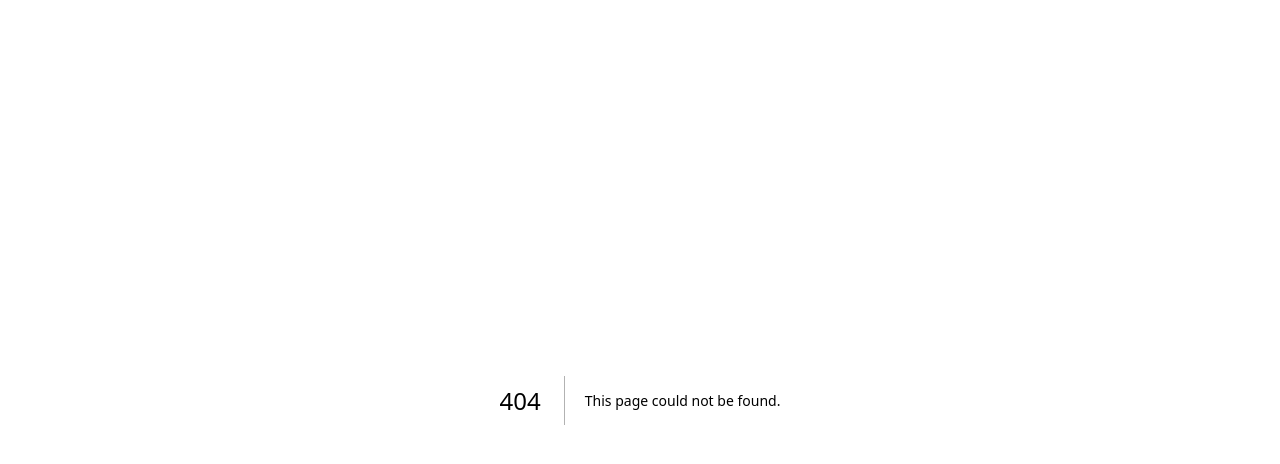
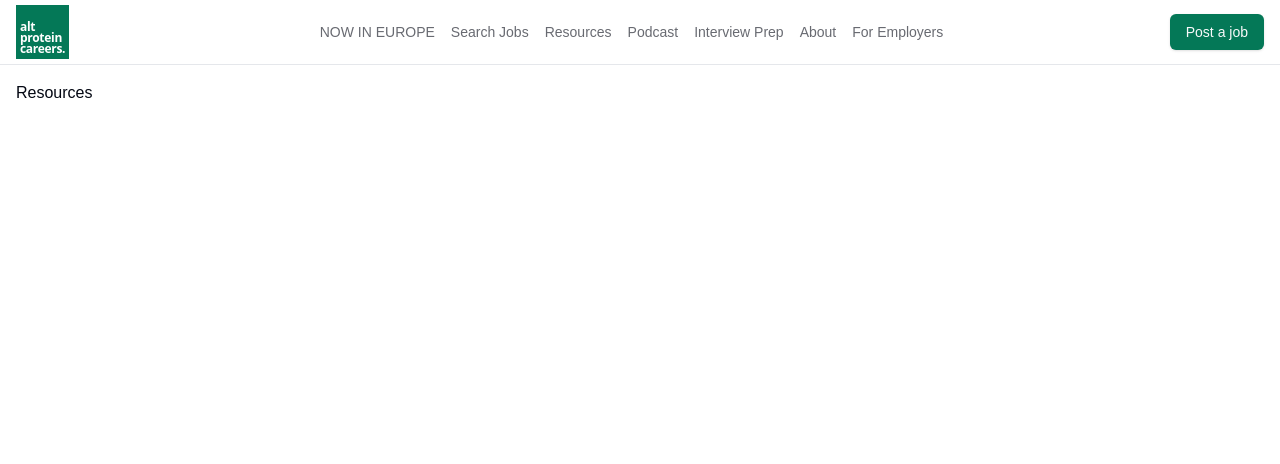
Before and after one commit to jackblackCH/noga-scrapes-it-all, a Next.js app: page /blog in a window 1280 px wide. Before the commit this address had no page. Shown: the top 464 px of the page. Built offline with nearby package versions, Linux system fonts and the light colour scheme.

Commit message:
Add pages

```diff
--- /dev/null
+++ b/app/(web)/about/page.tsx
@@ -0,0 +1,7 @@
+export default function Home() {
+  return (
+    <div>
+      <h1>Abuout</h1>
+    </div>
+  );
+}
--- /dev/null
+++ b/app/(web)/blog/page.tsx
@@ -0,0 +1,7 @@
+export default function Home() {
+  return (
+    <div>
+      <h1>Resources</h1>
+    </div>
+  );
+}
--- /dev/null
+++ b/app/(web)/interview-prep/page.tsx
@@ -0,0 +1,7 @@
+export default function Home() {
+  return (
+    <div>
+      <h1>Interview Prep</h1>
+    </div>
+  );
+}
--- /dev/null
+++ b/app/(web)/jobs/page.tsx
@@ -0,0 +1,7 @@
+export default function Home() {
+  return (
+    <div>
+      <h1>All Jobs</h1>
+    </div>
+  );
+}
--- a/app/page.tsx
+++ b/app/(web)/layout.tsx
@@ -1,4 +1,3 @@
-import { JobBoard } from "@/components/job-board";
 import Logo from "@/components/logo";
 import { Button } from "@/components/ui/button";
 
@@ -6,7 +5,7 @@ function Header() {
   return (
     <header className="border-b">
       <div className="container mx-auto flex h-16 items-center px-4">
-        <a className="mr-6" href="#">
+        <a className="mr-6" href="/">
           <Logo />
         </a>
         <nav className="flex flex-1 items-center justify-center gap-4 text-sm">
@@ -18,37 +17,38 @@ function Header() {
           </a>
           <a
             className="text-foreground/60 transition-colors hover:text-foreground"
-            href="#"
+            href="/jobs"
           >
             Search Jobs
           </a>
           <a
             className="text-foreground/60 transition-colors hover:text-foreground"
-            href="#"
+            href="/blog"
           >
             Resources
           </a>
           <a
             className="text-foreground/60 transition-colors hover:text-foreground"
-            href="#"
+            href="/podcast"
           >
             Podcast
           </a>
           <a
             className="text-foreground/60 transition-colors hover:text-foreground"
-            href="#"
+            href="/interview-prep"
           >
             Interview Prep
           </a>
           <a
             className="text-foreground/60 transition-colors hover:text-foreground"
-            href="#"
+            href="/about"
           >
             About
           </a>
           <a
             className="text-foreground/60 transition-colors hover:text-foreground"
-            href="#"
+            href="https://www.altproteinpartners.com/"
+            target="_blank"
           >
             For Employers
           </a>
@@ -61,11 +61,17 @@ function Header() {
   );
 }
 
-export default function Home() {
+export default function WebLayout({
+  children, // will be a page or nested layout
+}: {
+  children: React.ReactNode;
+}) {
   return (
-    <div>
+    <section>
+      {/* Include shared UI here e.g. a header or sidebar */}
       <Header />
-      <JobBoard />
-    </div>
+
+      <div className="container mx-auto p-4">{children}</div>
+    </section>
   );
 }
--- /dev/null
+++ b/app/(web)/page.tsx
@@ -0,0 +1,9 @@
+import { JobBoard } from "@/components/job-board";
+
+export default function Home() {
+  return (
+    <div>
+      <JobBoard />
+    </div>
+  );
+}
--- /dev/null
+++ b/app/(web)/podcast/page.tsx
@@ -0,0 +1,7 @@
+export default function Home() {
+  return (
+    <div>
+      <h1>Podcast</h1>
+    </div>
+  );
+}
--- /dev/null
+++ b/app/(web)/resources/page.tsx
@@ -0,0 +1,7 @@
+export default function Home() {
+  return (
+    <div>
+      <h1>Resources</h1>
+    </div>
+  );
+}
--- a/components/job-board.tsx
+++ b/components/job-board.tsx
@@ -79,13 +79,17 @@ function JobList() {
         {jobsData.map((job) => (
           <Card key={job.id} className="p-4">
             <div className="flex items-start gap-4">
+              {job.logo && (
                 <Image
+                  loading="lazy"
                   alt={`${job.company} logo`}
-                className="h-12 w-12 rounded-full"
+                  className="h-12 w-12 rounded-full object-cover"
                   src={job.logo}
                   width={48}
                   height={48}
+                  unoptimized
                 />
+              )}
               <div className="flex-1">
                 <div className="flex items-start justify-between">
                   <div>
@@ -124,6 +128,7 @@ export function JobBoard() {
               alt="Forest aerial view"
               className="h-full w-full object-cover"
               src="/bg.png"
+              priority
               width={1200}
               height={400}
             />
```
Lines whose indentation alone changed are shown as unchanged.
